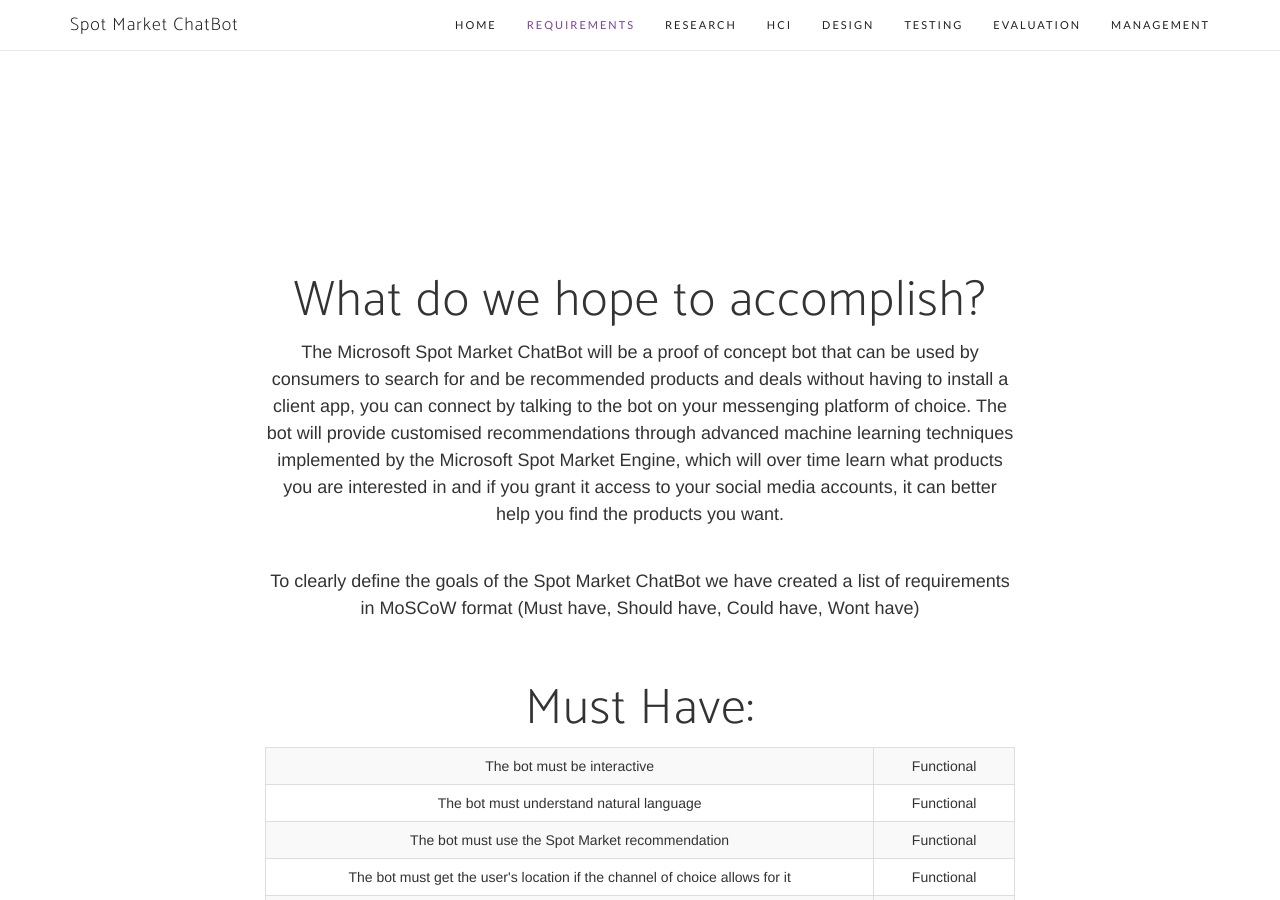
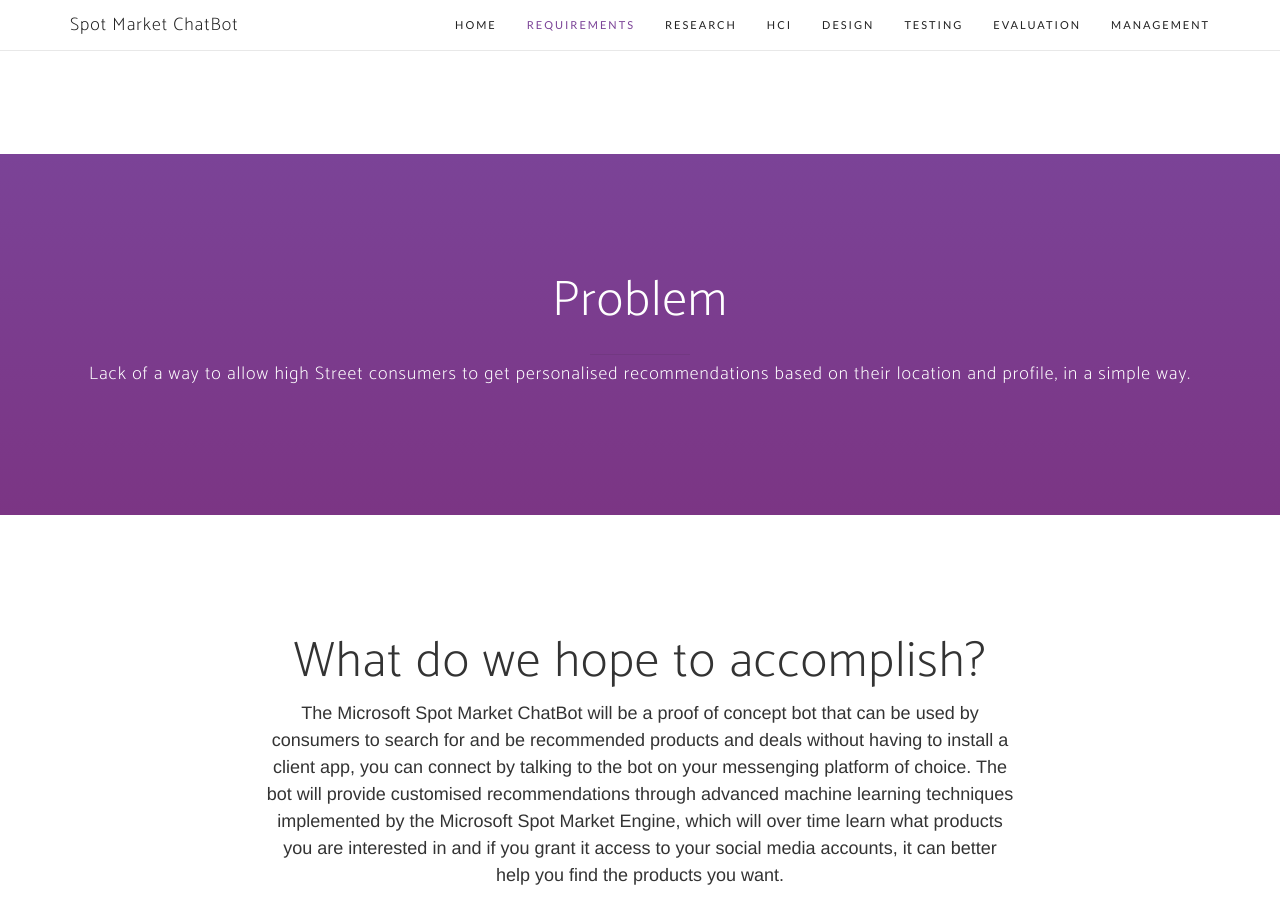
Before and after one commit to Thalexander/sm1-site, a Jekyll site: the page built from index.html, in a window 1280 px wide and 900 px high, scrolled down 6709 px. Built offline with Jekyll 4.4.1, drawn with Linux system fonts in a browser that asks for light colours; nearby versions of some CDN libraries; some web fonts are replaced; the list of posts is cut into pages by our own code.

Commit message:
Add problem statement

```diff
--- a/_includes/requirements/layout.html
+++ b/_includes/requirements/layout.html
@@ -1,3 +1,4 @@
 {% include requirements/background.html %}
 {% include requirements/clients.html %}
+{% include requirements/problem.html %}
 {% include requirements/requirements.html %}
--- /dev/null
+++ b/_includes/requirements/problem.html
@@ -0,0 +1,13 @@
+<section id="requirements" class="feautures text-center bg-primary">
+    <div class="container">
+        <div class="row">
+            <div class="col-lg-12 text-center">
+                <h2 class="section-heading">Problem</h2>
+                <hr class="primary">
+                <h4>Lack of a way to allow high Street consumers to get personalised recommendations
+                   based on their location and profile, in a simple way.</h4>
+                <br />
+            </div>
+        </div>
+    </div>
+</section>
```
